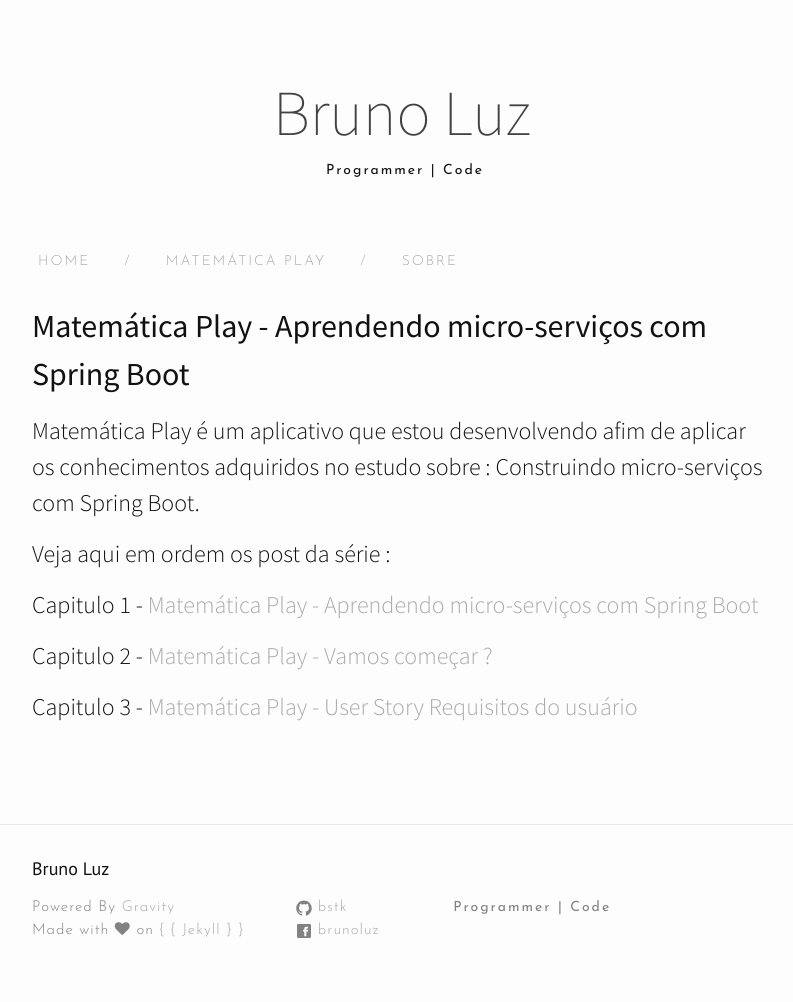
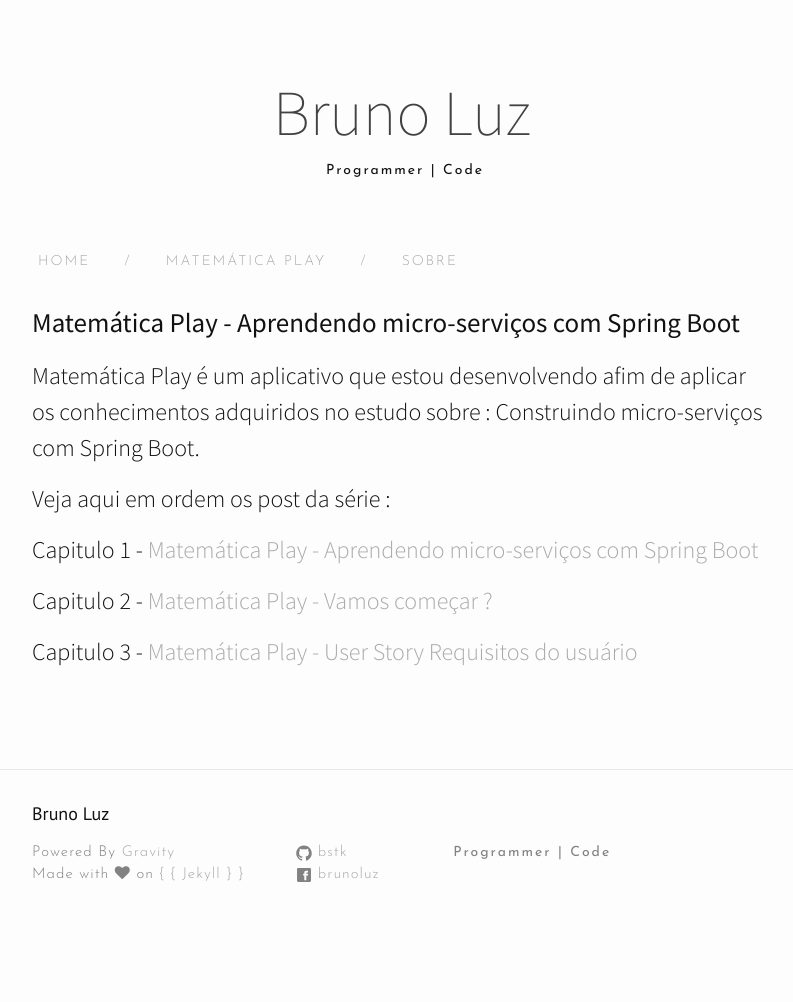
Before and after one commit to BSTK/bstk.github.io, a Jekyll site: the page built from matematica-play.md, in a window 1280 px wide. Shown: the whole page, without its empty margins (238-1031 px from the left). Built offline with Jekyll 4.4.1, drawn with Linux system fonts in a browser that asks for light colours; nearby versions of some CDN libraries; comment, search, counter and statistics services are not loaded; after the commit the page ends 947 px from its top, so only the background shows below that.

```diff
--- a/matematica-play.md
+++ b/matematica-play.md
@@ -4,7 +4,7 @@ title : Matemática Play
 permalink: /matematica-play
 ---
 
-<h2>Matemática Play - Aprendendo micro-serviços com Spring Boot</h2>
+# Matemática Play - Aprendendo micro-serviços com Spring Boot
 
 Matemática Play é um aplicativo que estou desenvolvendo afim de aplicar os conhecimentos adquiridos no estudo sobre : Construindo micro-serviços com Spring Boot.
 
```
